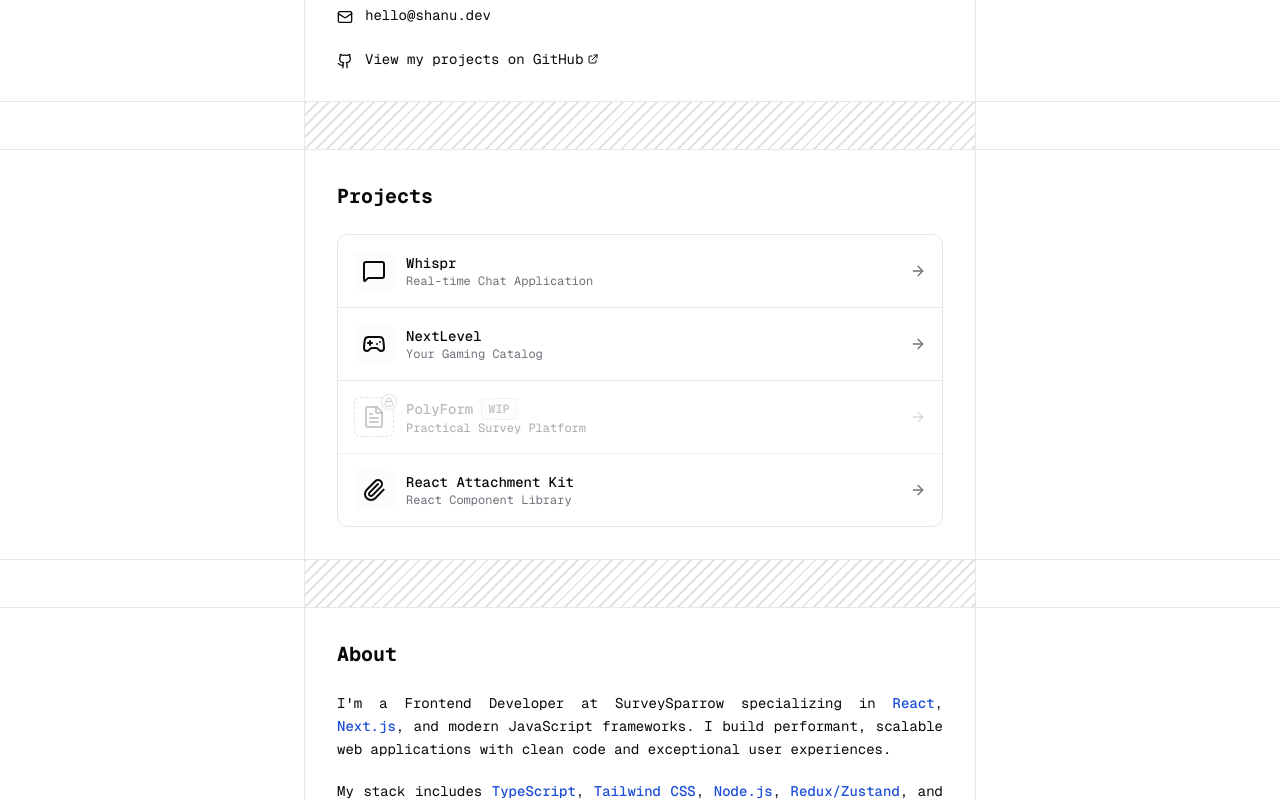
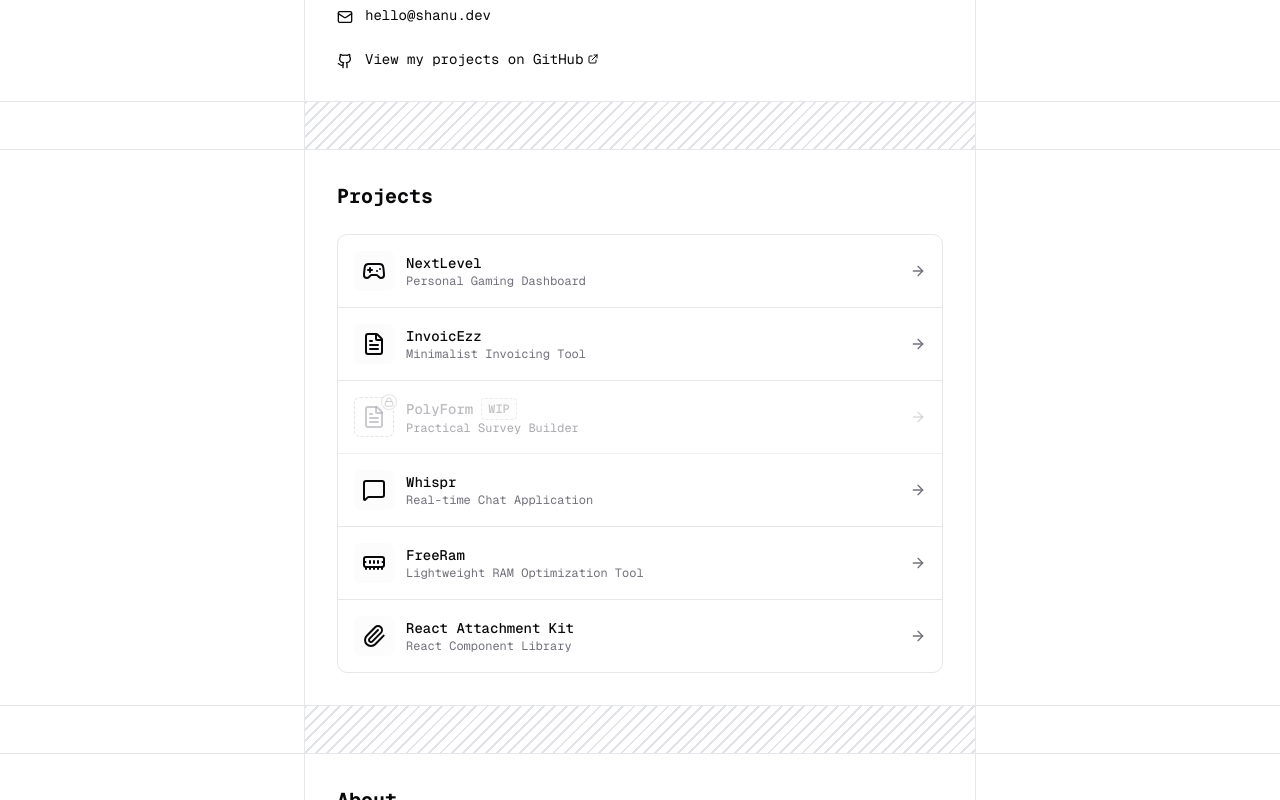
Before and after one commit to shanuflash/portfolio, a Next.js app: page / in a window 1280 px wide. Shown: the part 414-1214 px from the top of the page. Built offline with nearby package versions, Linux system fonts and the light colour scheme.

Commit message:
feat: add new project 'FreeRam' to portfolio; update project descriptions and replace category with description in ProductCard

```diff
--- a/src/components/icon-mapper.js
+++ b/src/components/icon-mapper.js
@@ -28,6 +28,7 @@
   MessageSquare,
   Paperclip,
   Gamepad2,
+  MemoryStick,
 } from 'lucide-react';
 
 const iconMap = {
@@ -60,6 +61,7 @@
   MessageSquare,
   Paperclip,
   Gamepad2,
+  MemoryStick,
 };
 
 export function getIcon(iconName, className = '') {
--- a/src/components/product-card.js
+++ b/src/components/product-card.js
@@ -12,7 +12,7 @@
     href,
     icon: iconName,
     name,
-    category,
+    description,
     isWIP = false,
     isExternal = false,
     gridPosition = '',
@@ -62,7 +62,7 @@
             )}
           </div>
           <div className="text-xs text-muted-foreground text-left">
-            {category}
+            {description}
           </div>
         </div>
       </div>
--- a/src/data/portfolio.js
+++ b/src/data/portfolio.js
@@ -277,22 +277,22 @@
 
 export const projects = [
   {
-    href: 'https://whispr.shanu.dev',
-    icon: 'MessageSquare',
-    name: 'Whispr',
-    status: 'Live',
-    category: 'Real-time Chat Application',
-    description:
-      'Built with Next.js, TypeScript, and Ably Chat SDK featuring WebSocket messaging, typing indicators, and user presence tracking',
-    isExternal: true,
-  },
-  {
     href: 'https://nextlevel.shanu.dev',
     icon: 'Gamepad2',
     name: 'NextLevel',
     status: 'Live',
-    category: 'Your Gaming Catalog',
-    description: 'Letterboxd, but for games',
+    description: 'Personal Gaming Dashboard',
+    // description: 'Letterboxd, but for games',
+    isWIP: false,
+    isExternal: true,
+  },
+  {
+    href: 'https://invoicezz.shanu.dev',
+    icon: 'FileText',
+    name: 'InvoicEzz',
+    status: 'Live',
+    description: 'Minimalist Invoicing Tool',
+    // description: 'Generate invoices with ease',
     isWIP: false,
     isExternal: true,
   },
@@ -301,9 +301,24 @@
     icon: 'FileText',
     name: 'PolyForm',
     status: 'Live',
-    category: 'Practical Survey Platform',
-    description: 'Build forms with ease using PolyForm',
+    description: 'Practical Survey Builder',
     isWIP: true,
+    isExternal: true,
+  },
+  {
+    href: 'https://whispr.shanu.dev',
+    icon: 'MessageSquare',
+    name: 'Whispr',
+    status: 'Live',
+    description: 'Real-time Chat Application',
+    isExternal: true,
+  },
+  {
+    href: 'https://github.com/shanuflash/freeram',
+    icon: 'MemoryStick',
+    name: 'FreeRam',
+    status: 'Live',
+    description: 'Lightweight RAM Optimization Tool',
     isExternal: true,
   },
   {
@@ -311,9 +326,7 @@
     icon: 'Paperclip',
     name: 'React Attachment Kit',
     status: 'Live',
-    category: 'React Component Library',
-    description:
-      'A complete React component kit for handling file attachments. react-attachment-kit provides both a clean, collapsible card layout to display your file list and a powerful, interactive modal to preview them.',
+    description: 'React Component Library',
     isExternal: true,
   },
 ];
```
